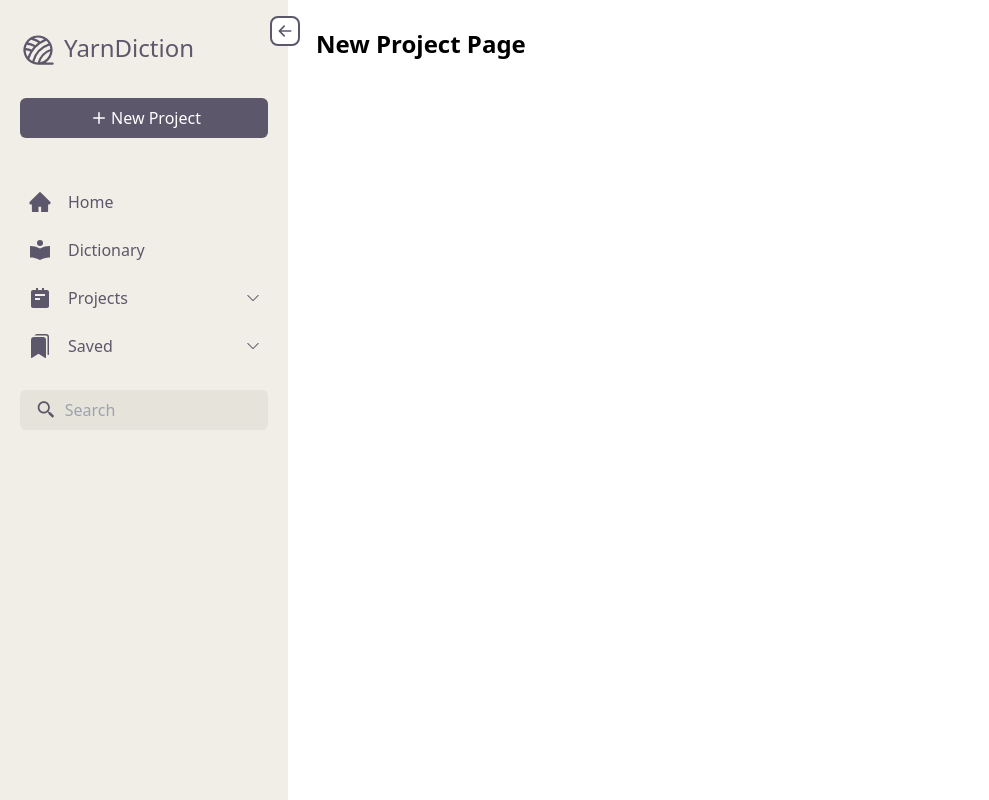
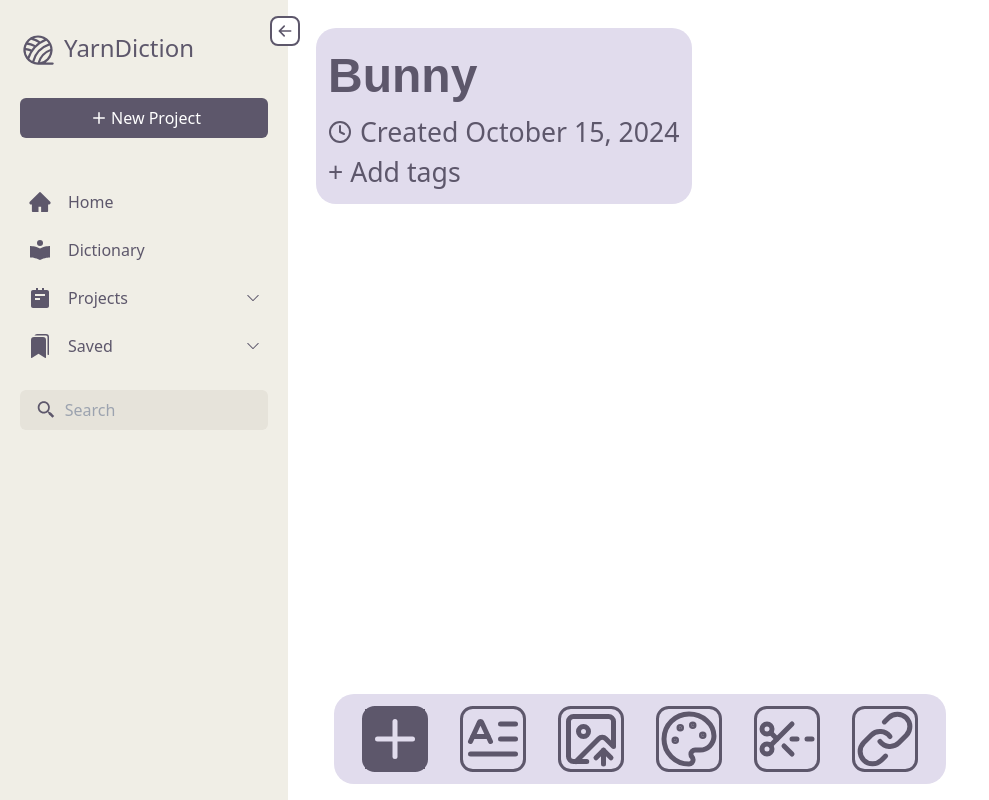
Before and after one commit to kyrdo/cis5120-a05, a React (Vite) app: page /newproj in a window 1280 px wide. Shown: the whole page, without its empty margins (0-989 px from the left). Built offline with nearby package versions, Linux system fonts and the light colour scheme.

Commit message:
Additions to project page
- Standard block styling in .css
- Block types in component file
- Block interactivity in 'hooks' file

```diff
--- a/src/App.css
+++ b/src/App.css
@@ -40,3 +40,58 @@
 .read-the-docs {
   color: #888;
 } */
+
+.inspo-button {
+    background-color: #E1DCED;
+    color: #5D576B;
+    border-radius: 0.8rem;
+    cursor: pointer;
+    border: 3.5px solid #5D576B;
+    margin: 0 1rem;
+}
+
+.header-1-text {
+    color: #5D576B;
+    font-size: 36pt;
+    font-weight: bold;
+    font-family: 'Noto Sans JP', sans-serif;
+
+}
+
+.header-2-text {   color: #5D576B;
+    font-size: 24pt;
+    font-weight: bold;
+    font-family: 'Noto Sans JP', sans-serif;
+}
+
+.info-text {
+    color: #5D576B;
+    font-size: 20pt;
+
+}
+
+.inspo-block {
+    background-color: #E1DCED;
+    border-radius: 15pt;
+    margin-bottom: 16px;
+    padding: 12px;
+    width: auto;
+}
+
+.delete-button {
+    position: absolute;
+    top: 0.5rem;
+    right: 0.5rem;
+    width: 1.5rem;
+    height: 1.5rem;
+    display: flex;
+    align-items: center;
+    justify-content: center;
+    background-color: rgb(229, 231, 235);
+    border-radius: 9999px;
+    z-index: 10;
+}
+
+.delete-button:hover {
+    background-color: rgb(209, 213, 219);
+}
--- /dev/null
+++ b/src/components/ImageBlock.tsx
@@ -0,0 +1,9 @@
+const ImageBlock = () => {
+  return (
+      <div className="inspo-block">
+          <img src="src/assets/image-tile.png" alt="Bunny" style={{ borderRadius: "15pt" }} className="image-style"/>
+      </div>
+  );
+};
+
+export default ImageBlock;
--- a/src/components/NewProj.tsx
+++ b/src/components/NewProj.tsx
@@ -1,9 +1,61 @@
+import {useComponentManager} from "../hooks/ComponentManager.tsx";
+import UploadBlock from "./UploadBlock.tsx";
+import TitleBlock from "./TitleBlock.tsx";
+
 function NewProjPage() {
+
+    const {
+        components,
+        addComponent,
+        deleteComponent,
+        handlePickUp,
+        handleDropOnTile,
+        handleDragOver
+    } = useComponentManager();
+
     return (
         <div className="p-7">
-            <h1 className="text-2xl font-semibold">New Project Page</h1>
+
+            {/* Name of project */}
+            <TitleBlock/>
+
+            {/* Upload bar at bottom of screen */}
+            <UploadBlock addComponent={addComponent}/>
+
+            {/* Displays blocks currently in play */}
+            <div>
+                {components.length === 0 ? (<p></p>) : (
+                    components.map((component, index) => (
+
+                        <div
+
+                            /*drag elements*/
+                            draggable
+                            key={index}
+                            className="relative"
+                            style={{ cursor: 'move' }}
+
+                            onDragStart={(e) => handlePickUp(e, index)}
+                            onDragOver={handleDragOver}
+                            onDrop={(e) => handleDropOnTile(e, index)}
+
+                        >
+
+                            {/*delete elements*/}
+                            <button className="delete-button" onClick={(e) => {
+                                e.stopPropagation();
+                                deleteComponent(index); }}>
+                                <span className="text-gray-600">×</span>
+                            </button>
+
+                            {component}
+
+                        </div>
+                    ))
+                )}
+            </div>
         </div>
-    )
+    );
 }
 
-export default NewProjPage
+export default NewProjPage;
--- /dev/null
+++ b/src/components/PaletteBlock.tsx
@@ -0,0 +1,18 @@
+const PaletteBlock = () => {
+  return (
+      <div
+          className="inspo-block"
+          style={{
+              background: "linear-gradient(to bottom, #F0ABC9, #FEB47B)",
+              border: "12px solid #E1DCED",
+              borderRadius: "15px",
+          }}
+
+      >
+          <h1 className="header-2-text">Lead Colors:</h1>
+          <h1 className="info-text">#F0ABC9, #FEB47B</h1>
+      </div>
+  );
+};
+
+export default PaletteBlock;
--- /dev/null
+++ b/src/components/TextBlock.tsx
@@ -0,0 +1,11 @@
+const TextBlock = () => {
+    return(
+      <div className="inspo-block">
+          <h1 className="header-2-text">Amigurumi Aesthetic</h1>
+          <h1 className="info-text">• want to use soft pastel colors</h1>
+          <h1 className="info-text">• duck or bunny</h1>
+      </div>
+    );
+};
+
+export default TextBlock;
--- /dev/null
+++ b/src/components/TitleBlock.tsx
@@ -0,0 +1,13 @@
+import { Clock } from 'lucide-react';
+
+const TitleBlock = () => {
+  return (
+      <div className="inspo-block">
+          <h1 className="header-1-text">Bunny</h1>
+          <h1 className="info-text"style={{ display: "inline-flex", alignItems: "center" }}><Clock style={{ marginRight: "8px" }}/> Created October 15, 2024</h1>
+          <h1 className="info-text">+ Add tags</h1>
+      </div>
+  );
+};
+
+export default TitleBlock;
--- /dev/null
+++ b/src/components/UploadBlock.tsx
@@ -0,0 +1,57 @@
+import { ScissorsLineDashed, ImageUp, Plus, LetterText, Link, Palette } from 'lucide-react';
+import TextBlock from "./TextBlock.tsx";
+import ImageBlock from "./ImageBlock.tsx";
+import PaletteBlock from "./PaletteBlock.tsx";
+
+const UploadBlock = ({ addComponent }): JSX.Element => {
+
+ const iconSize = 60
+
+  const handleButtonClick = (action: string) => {
+
+     let newComponent;
+
+     switch (action) {
+        case 'Image':
+            newComponent = <ImageBlock />;
+            break
+         case 'Text':
+            newComponent = <TextBlock />;
+            break
+         case 'Palette':
+            newComponent = <PaletteBlock />;
+            break;
+        default:
+            return;
+    }
+
+    // Call the addComponent function to add the new component to the parent
+    addComponent(newComponent);
+  };
+
+  return (
+
+      <div className="inspo-block" style={{
+          display: "flex",
+          position: "fixed",
+          bottom: 0,
+          left: "50%",
+          transform: "translateX(-50%)",
+          zIndex: 9999 //makes sure always on top
+      }}>
+          <button className="inspo-button"><Plus size={iconSize} style={{
+              color: "#E1DCED",
+              backgroundColor: "#5D576B",
+              cursor: "default"
+          }}/></button>
+          <button className="inspo-button" onClick={() => handleButtonClick('Text')}><LetterText size={iconSize}/></button>
+          <button className="inspo-button" onClick={() => handleButtonClick('Image')}><ImageUp size={iconSize}/></button>
+          <button className="inspo-button" onClick={() => handleButtonClick('Palette')}><Palette size={iconSize}/></button>
+          <button className="inspo-button" onClick={() => handleButtonClick('Pattern')}><ScissorsLineDashed size={iconSize}/></button>
+          <button className="inspo-button" onClick={() => handleButtonClick('Link')}><Link size={iconSize}/></button>
+      </div>
+
+  );
+};
+
+export default UploadBlock;
--- /dev/null
+++ b/src/hooks/ComponentManager.tsx
@@ -0,0 +1,45 @@
+import { useState } from 'react';
+
+export const useComponentManager = () => {
+
+    const [components, setComponents] = useState<JSX.Element[]>([]);
+
+    const addComponent = (component: JSX.Element) => {
+        setComponents((prevComponents) => [...prevComponents, component]);
+    };
+
+    const deleteComponent = (indexToDelete: number) => {
+        setComponents((prevComponents) =>
+            prevComponents.filter((_, index) => index !== indexToDelete)
+        );
+    };
+
+    const handlePickUp = (e: React.DragEvent, index: number) => {
+        e.dataTransfer.setData('draggedIndex', index.toString());
+    };
+
+    const handleDropOnTile = (e: React.DragEvent, targetIndex: number) => {
+        const draggedIndex = e.dataTransfer.getData('draggedIndex');
+        const draggedComponent = components[parseInt(draggedIndex)];
+        const remainingComponents = components.filter((_, index) => index !== parseInt(draggedIndex));
+        const newComponents = [
+            ...remainingComponents.slice(0, targetIndex),
+            draggedComponent,
+            ...remainingComponents.slice(targetIndex)
+        ];
+        setComponents(newComponents);
+    };
+
+    const handleDragOver = (e: React.DragEvent) => {
+        e.preventDefault();
+    };
+
+    return {
+        components,
+        addComponent,
+        deleteComponent,
+        handlePickUp,
+        handleDropOnTile,
+        handleDragOver,
+    };
+};
```
Also changed, not shown: src/assets/image-tile.png (added), src/assets/palette-tile.png (added).
